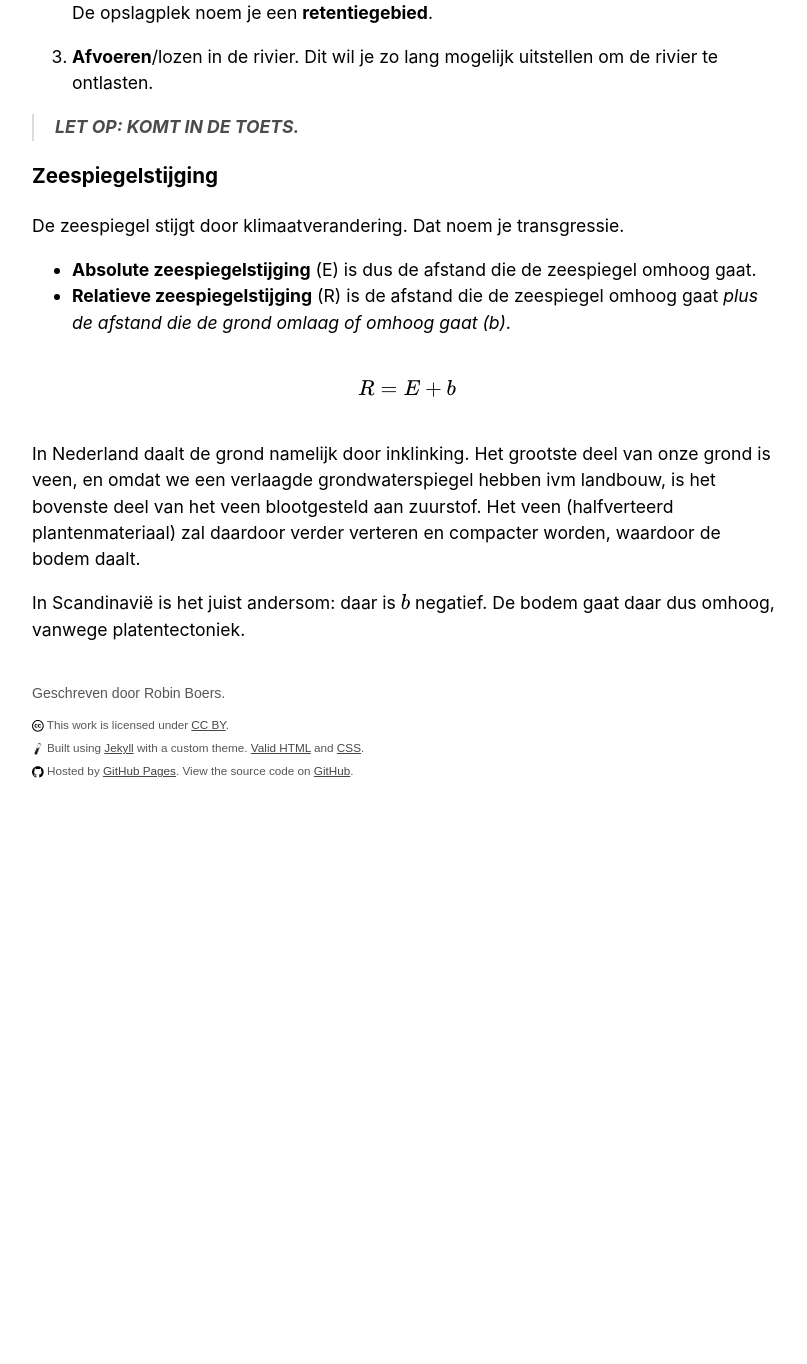
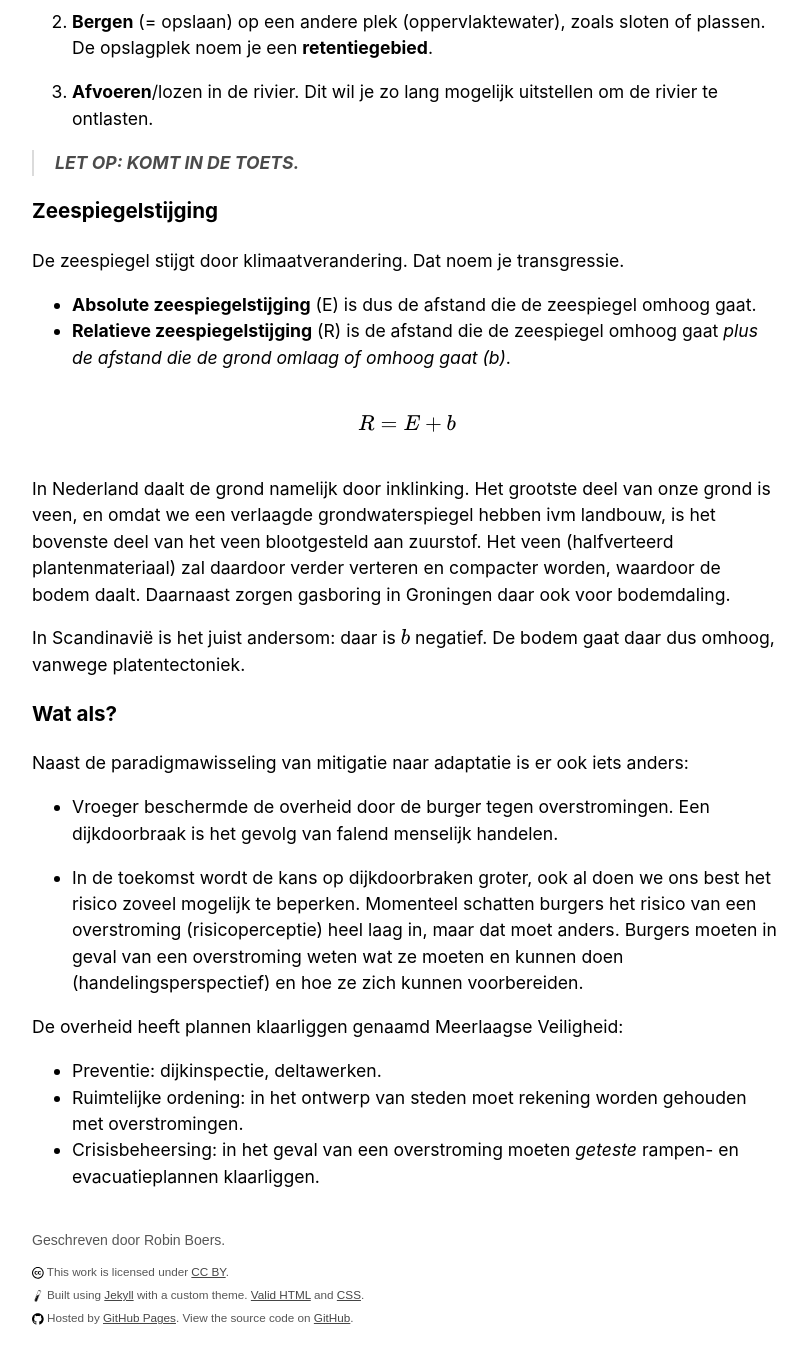
Before and after one commit to RobinBoers/school.geheimesite.nl, a Jekyll site: the page built from 5VWO/TW3/NLT.md, in a window 1280 px wide and 1400 px high, scrolled down 9684 px. Shown: the top 1364 px of the window, without its empty margins (233-1040 px from the left). Built offline with Jekyll 4.4.1, drawn with Linux system fonts in a browser that asks for light colours; our own code applies the rules of GitHub Pages for plain Markdown files; before the commit the page ends 10536 px from its top, so only the background shows below that; some of the changed text lies outside the part shown.

Commit message:
Add stuff on risicoperceptie

```diff
--- a/5VWO/TW3/NLT.md
+++ b/5VWO/TW3/NLT.md
@@ -124,19 +124,17 @@ flowchart BT
 
 Na het hoogwater in 1995 moest er iets gedaan worden, maar we wilden niet de dijken blijven verhogen. Er vondt toen een paradigma (= zienswijze/perspectief) wisseling plaats van mitigatie naar adaptatie:
 
-- **Mitigatie**: water wordt gezien als de vijand. Om ervan af te komen moeten we het zo snel mogelijk afvoeren. We gaan uit van maakbaarheid van het landschap.
+- **Mitigatie**: water wordt gezien als de vijand, het tegengestelde van land. Om ervan af te komen moeten we het zo snel mogelijk afvoeren. We gaan uit van maakbaarheid van het landschap. Het waterbeheer is statisch: we doen één ding, namelijk water weghouden.
 
-- **Adaptatie**: we omarmen het water; het biedt mogelijkheden. We kijken naar opties voor dynamisch waterbeheer.
+- **Adaptatie**: we omarmen het water; het biedt mogelijkheden. We kijken naar opties voor dynamisch waterbeheer, waarin we verschillende dingen doen. Ook combineren we aspecten (integraat waterbeheer):
+
+  - Veiligheid
+  - Wateroverlast
+  - Verdroging
+  - Watervervuiling
+  - Verzilting
 
 Vanuit adaptatie is het plan _Ruimte voor de Rivier_ ontstaan, waar deze NLT module naar vernoemd is.
-
-Hierin combineren we verschillende aspecten (integraal waterbeheer):
-
-- Veiligheid
-- Wateroverlast
-- Verdroging
-- Watervervuiling
-- Verzilting
 
 ### Maatregelen
 
@@ -193,6 +191,20 @@ De zeespiegel stijgt door klimaatverandering. Dat noem je transgressie.
 
 \\[R = E + b\\]
 
-In Nederland daalt de grond namelijk door inklinking. Het grootste deel van onze grond is veen, en omdat we een verlaagde grondwaterspiegel hebben ivm landbouw, is het bovenste deel van het veen blootgesteld aan zuurstof. Het veen (halfverteerd plantenmateriaal) zal daardoor verder verteren en compacter worden, waardoor de bodem daalt.
+In Nederland daalt de grond namelijk door inklinking. Het grootste deel van onze grond is veen, en omdat we een verlaagde grondwaterspiegel hebben ivm landbouw, is het bovenste deel van het veen blootgesteld aan zuurstof. Het veen (halfverteerd plantenmateriaal) zal daardoor verder verteren en compacter worden, waardoor de bodem daalt. Daarnaast zorgen gasboring in Groningen daar ook voor bodemdaling.
 
 In Scandinavië is het juist andersom: daar is \\(b\\) negatief. De bodem gaat daar dus omhoog, vanwege platentectoniek.
+
+### Wat als?
+
+Naast de paradigmawisseling van mitigatie naar adaptatie is er ook iets anders:
+
+- Vroeger beschermde de overheid door de burger tegen overstromingen. Een dijkdoorbraak is het gevolg van falend menselijk handelen.
+
+- In de toekomst wordt de kans op dijkdoorbraken groter, ook al doen we ons best het risico zoveel mogelijk te beperken. Momenteel schatten burgers het risico van een overstroming (risicoperceptie) heel laag in, maar dat moet anders. Burgers moeten in geval van een overstroming weten wat ze moeten en kunnen doen (handelingsperspectief) en hoe ze zich kunnen voorbereiden.
+
+De overheid heeft plannen klaarliggen genaamd Meerlaagse Veiligheid:
+
+- Preventie: dijkinspectie, deltawerken.
+- Ruimtelijke ordening: in het ontwerp van steden moet rekening worden gehouden met overstromingen.
+- Crisisbeheersing: in het geval van een overstroming moeten _geteste_ rampen- en evacuatieplannen klaarliggen.
```
